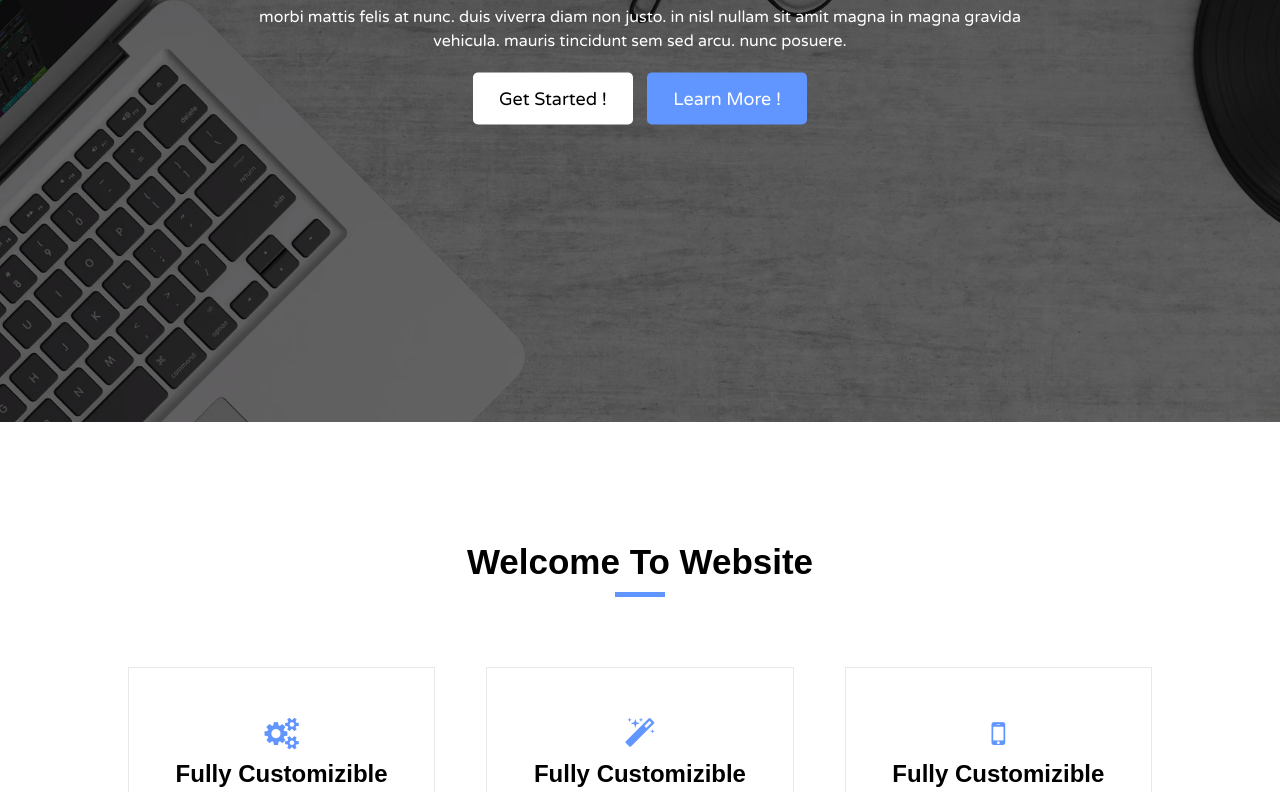
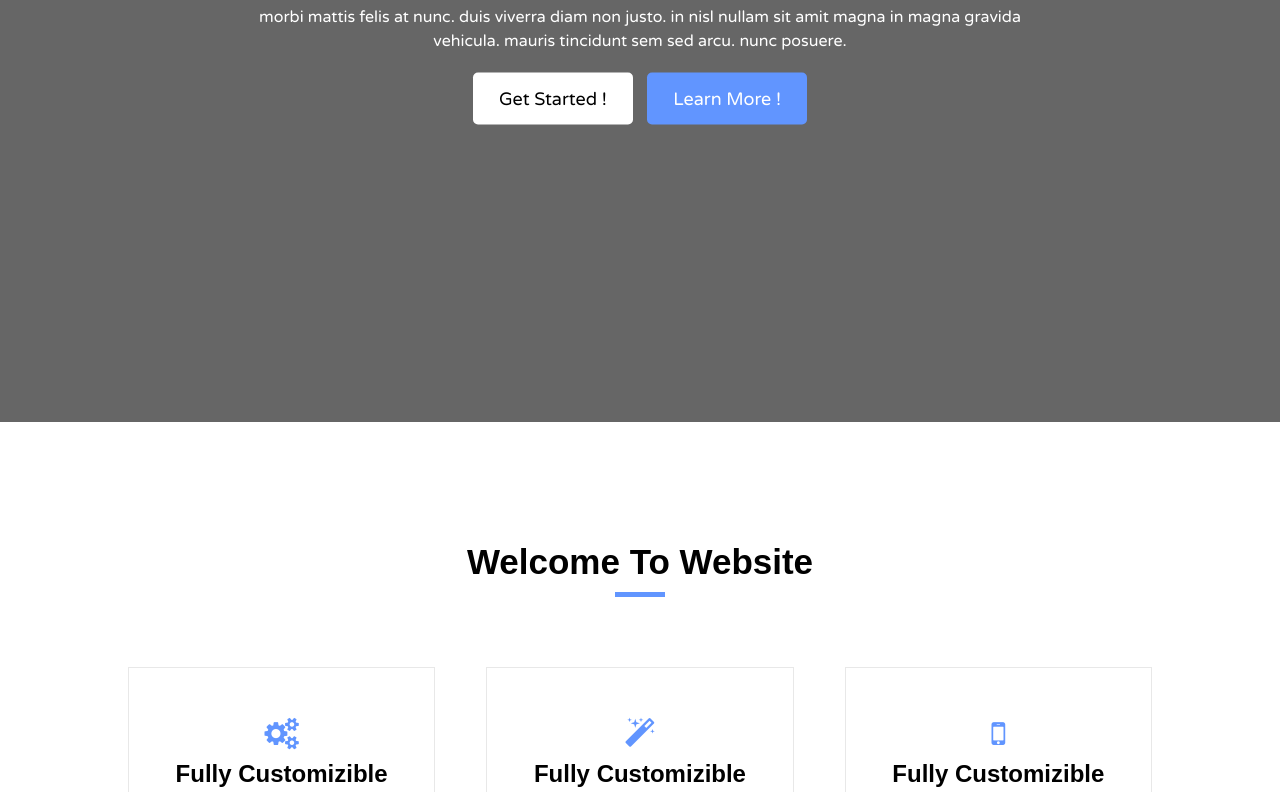
Before and after one commit to az1zz/creative_agency, a plain HTML site: page index.html in a window 1280 px wide. Shown: the part 378-1170 px from the top of the page. Drawn offline with Linux system fonts and the light colour scheme.

Commit message:
Update home.css

```diff
--- a/CSS/home.css
+++ b/CSS/home.css
@@ -1,6 +1,6 @@
 .home {
     height: 100vh;
-    background-image: url("../images/background/background1.jpg");
+    background-image: url("..\images\background\background1.jpg");
     background-position: center;
     background-size: cover; /* css3 */
 }
```
